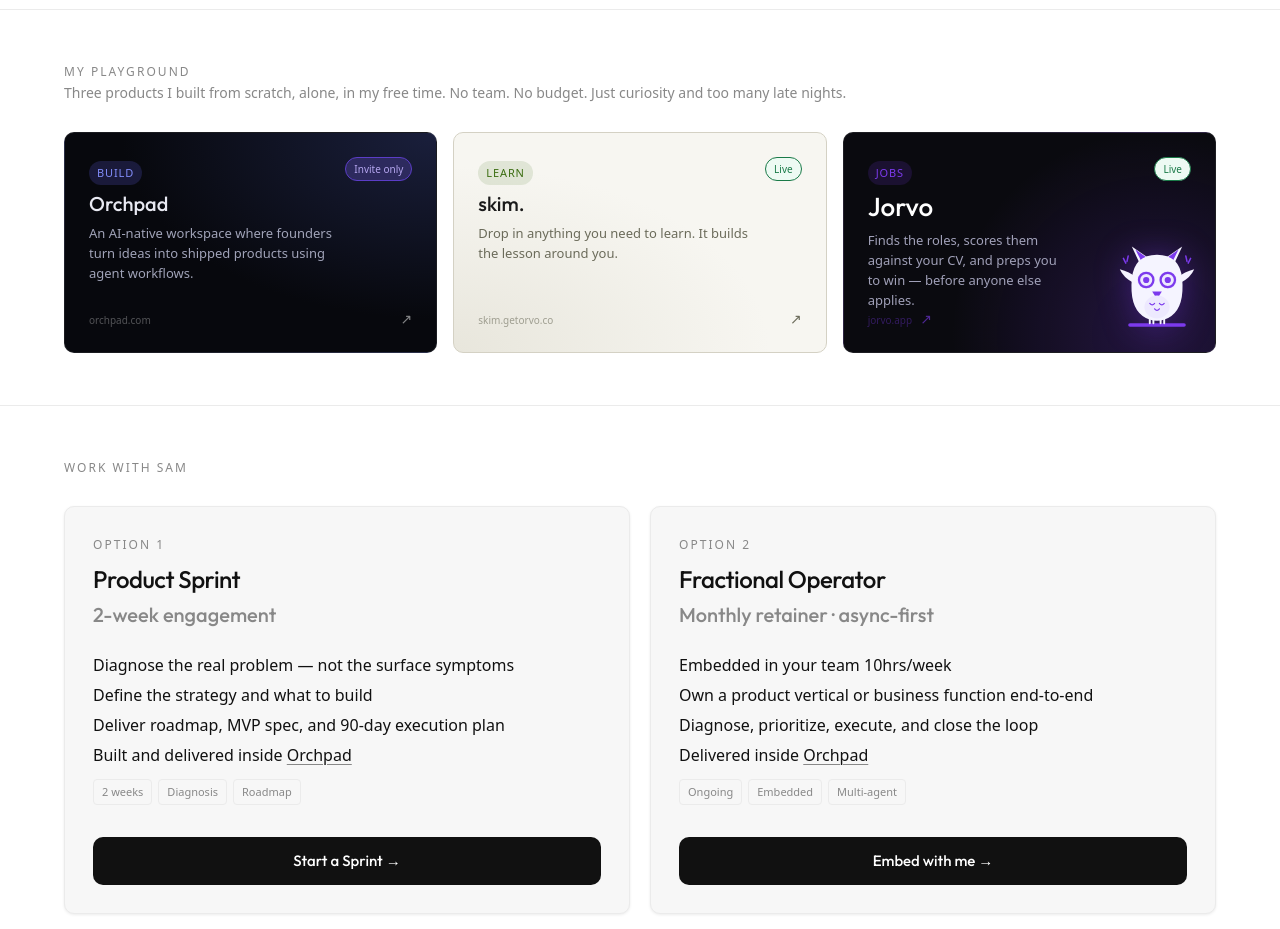
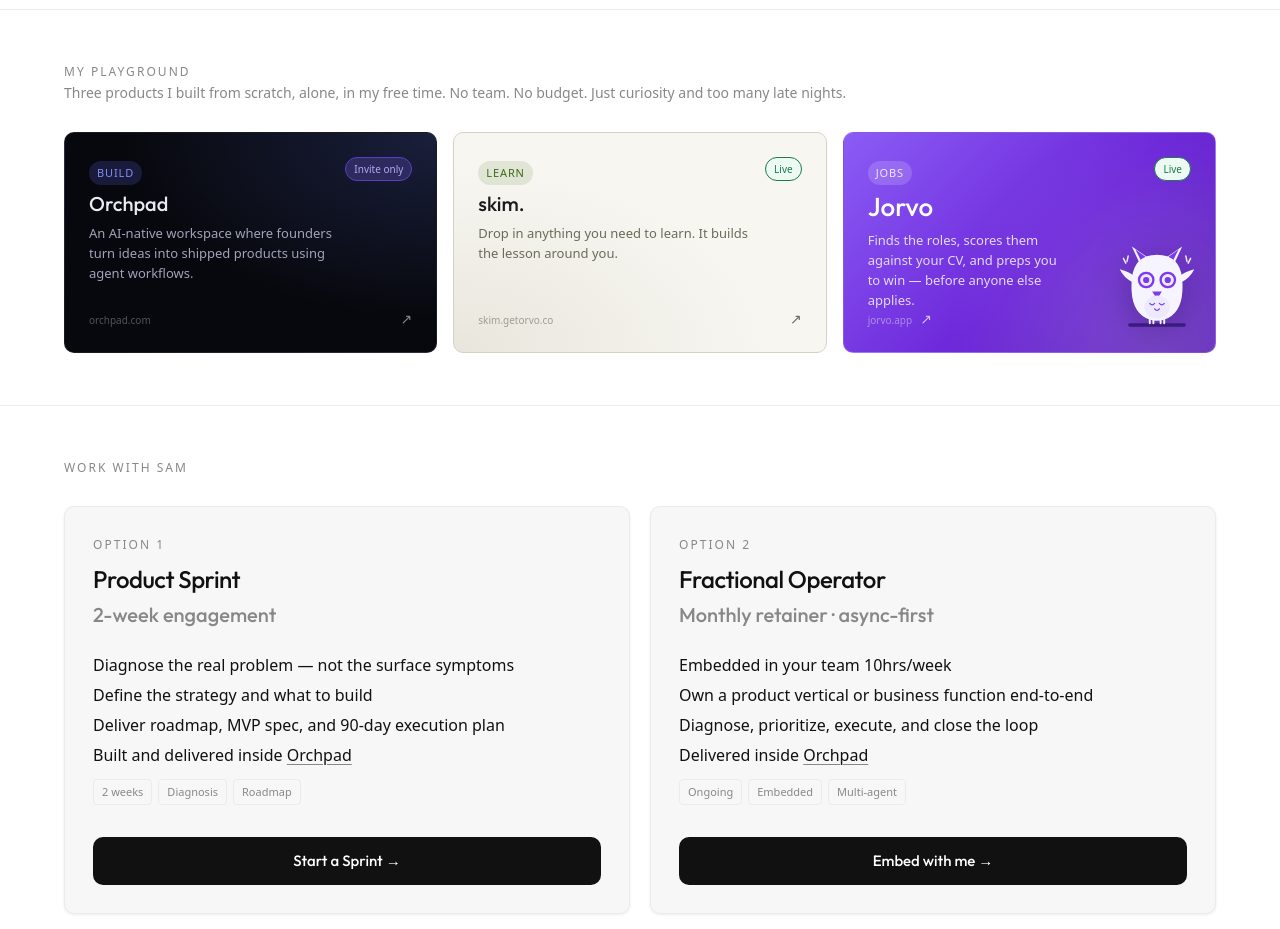
Before and after one commit to eslammahd/meetsam, a Next.js app: page / in a window 1280 px wide. Shown: the part 1320-2249 px from the top of the page. Built offline with nearby package versions, Linux system fonts and the light colour scheme; no server answers.

Commit message:
Switch Jorvo card from void dark to Jorvo purple
Brighten the card with a vibrant purple gradient and adapt the owl's
sparkles, branch, and shadow for the purple surface.

https://claude.ai/code/session_01412TDGGTBNuu3o7Pu392oC

```diff
--- a/app/globals.css
+++ b/app/globals.css
@@ -795,7 +795,7 @@ section.section {
 
 .jorvo-owl {
   display: block;
-  filter: drop-shadow(0 0 16px rgba(124, 58, 237, 0.35));
+  filter: drop-shadow(0 8px 18px rgba(46, 16, 101, 0.45));
   transition: transform 0.3s ease;
 }
 
--- a/app/page.js
+++ b/app/page.js
@@ -186,13 +186,13 @@ export default function Home() {
               target="_blank"
               rel="noopener noreferrer"
               className="shipped-card"
-              style={{ background: "radial-gradient(circle at 84% 92%, rgba(124,58,237,0.22) 0%, transparent 55%), #0A0A0F", borderColor: "rgba(255,255,255,0.08)" }}
+              style={{ background: "radial-gradient(circle at 84% 92%, rgba(255,255,255,0.16) 0%, transparent 55%), linear-gradient(135deg, #8B5CF6 0%, #6D28D9 55%, #5B21B6 100%)", borderColor: "rgba(255,255,255,0.18)" }}
             >
               <div className="shipped-top">
                 <div>
-                  <p className="shipped-label" style={{ color: "#7C3AED", background: "rgba(124,58,237,0.15)" }}>Jobs</p>
+                  <p className="shipped-label" style={{ color: "#EDE9FE", background: "rgba(255,255,255,0.16)" }}>Jobs</p>
                   <p className="shipped-name" style={{ color: "#ffffff", fontSize: "26px" }}>Jorvo</p>
-                  <p className="shipped-desc" style={{ color: "#A0A0B8", fontSize: "13px", paddingRight: "96px" }}>
+                  <p className="shipped-desc" style={{ color: "#E4D9FF", fontSize: "13px", paddingRight: "96px" }}>
                     Finds the roles, scores them against your CV, and preps you to win — before anyone else applies.
                   </p>
                 </div>
@@ -203,8 +203,8 @@ export default function Home() {
               </span>
               <div className="shipped-bottom">
                 <div className="shipped-card-footer" style={{ justifyContent: "flex-start", gap: "8px" }}>
-                  <p className="shipped-url" style={{ color: "rgba(124,58,237,0.6)" }}>jorvo.app</p>
-                  <span className="shipped-arrow" style={{ color: "rgba(124,58,237,0.6)" }}>↗</span>
+                  <p className="shipped-url" style={{ color: "rgba(255,255,255,0.7)" }}>jorvo.app</p>
+                  <span className="shipped-arrow" style={{ color: "rgba(255,255,255,0.7)" }}>↗</span>
                 </div>
               </div>
             </a>
--- a/components/JorvoOwl.js
+++ b/components/JorvoOwl.js
@@ -1,11 +1,14 @@
 /* Jorvo's owl character, ported from the Jorvo app (components/brand/JorvoOwl.tsx).
- * This is the "found" pose — wings spread, sparkles — in the dark-surface
- * treatment: the near-black body becomes lavender-white so the owl reads on
- * the void-dark Jorvo card. Drawn on a 160×160 viewBox. */
+ * This is the "found" pose — wings spread, sparkles — adapted for the purple
+ * Jorvo card: the near-black body becomes lavender-white, and the sparkles
+ * and branch (purple in the original) shift light/deep so they don't blend
+ * into the purple surface. Drawn on a 160×160 viewBox. */
 
 const BODY = "#F5F4FF";
 const PURPLE = "#7C3AED";
 const LAVENDER = "#EDE9FE";
+const SPARKLE = "#EDE9FE";
+const BRANCH = "#3B1B7E";
 
 export default function JorvoOwl({ size = 100, className }) {
   return (
@@ -33,9 +36,9 @@ export default function JorvoOwl({ size = 100, className }) {
       <path d="M68 99 Q72 104 76 99 M76 108 Q80 113 84 108 M84 99 Q88 104 92 99" fill="none" stroke={PURPLE} strokeWidth="2" strokeLinecap="round" />
       <path d="M40 64 Q24 56 18 42 Q34 46 46 56 Z" fill={BODY} />
       <path d="M120 64 Q136 56 142 42 Q126 46 114 56 Z" fill={BODY} />
-      <path d="M24 24 L28 32 M32 20 L30 29" stroke={PURPLE} strokeWidth="2.5" strokeLinecap="round" />
-      <path d="M136 24 L132 32 M128 20 L130 29" stroke={PURPLE} strokeWidth="2.5" strokeLinecap="round" />
-      <rect x="32" y="132" width="96" height="6" rx="3" fill={PURPLE} />
+      <path d="M24 24 L28 32 M32 20 L30 29" stroke={SPARKLE} strokeWidth="2.5" strokeLinecap="round" />
+      <path d="M136 24 L132 32 M128 20 L130 29" stroke={SPARKLE} strokeWidth="2.5" strokeLinecap="round" />
+      <rect x="32" y="132" width="96" height="6" rx="3" fill={BRANCH} />
       <path d="M68 125 L68 132 M74 125 L74 132 M86 125 L86 132 M92 125 L92 132" stroke={BODY} strokeWidth="3.2" strokeLinecap="round" />
     </svg>
   );
```
